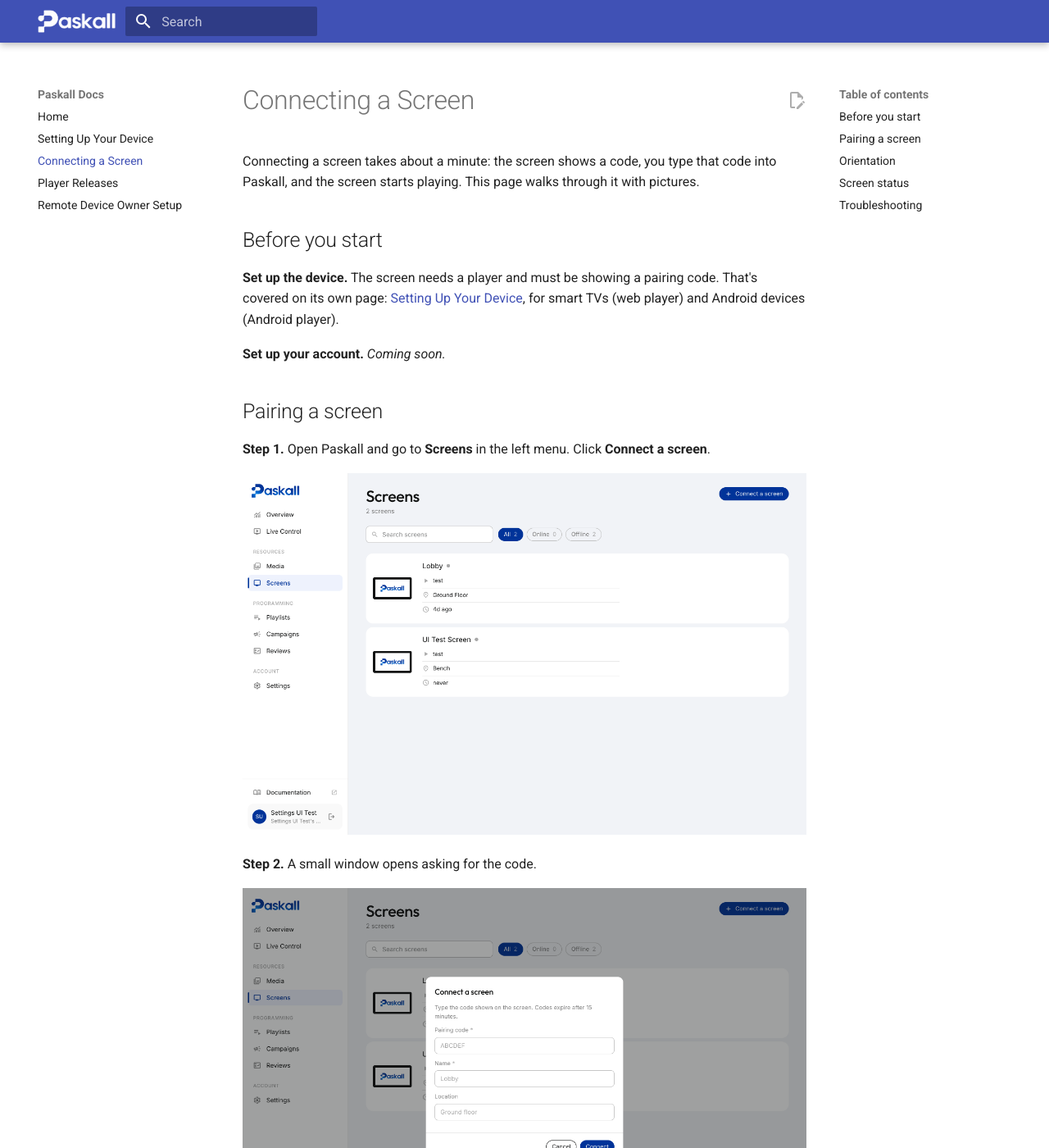
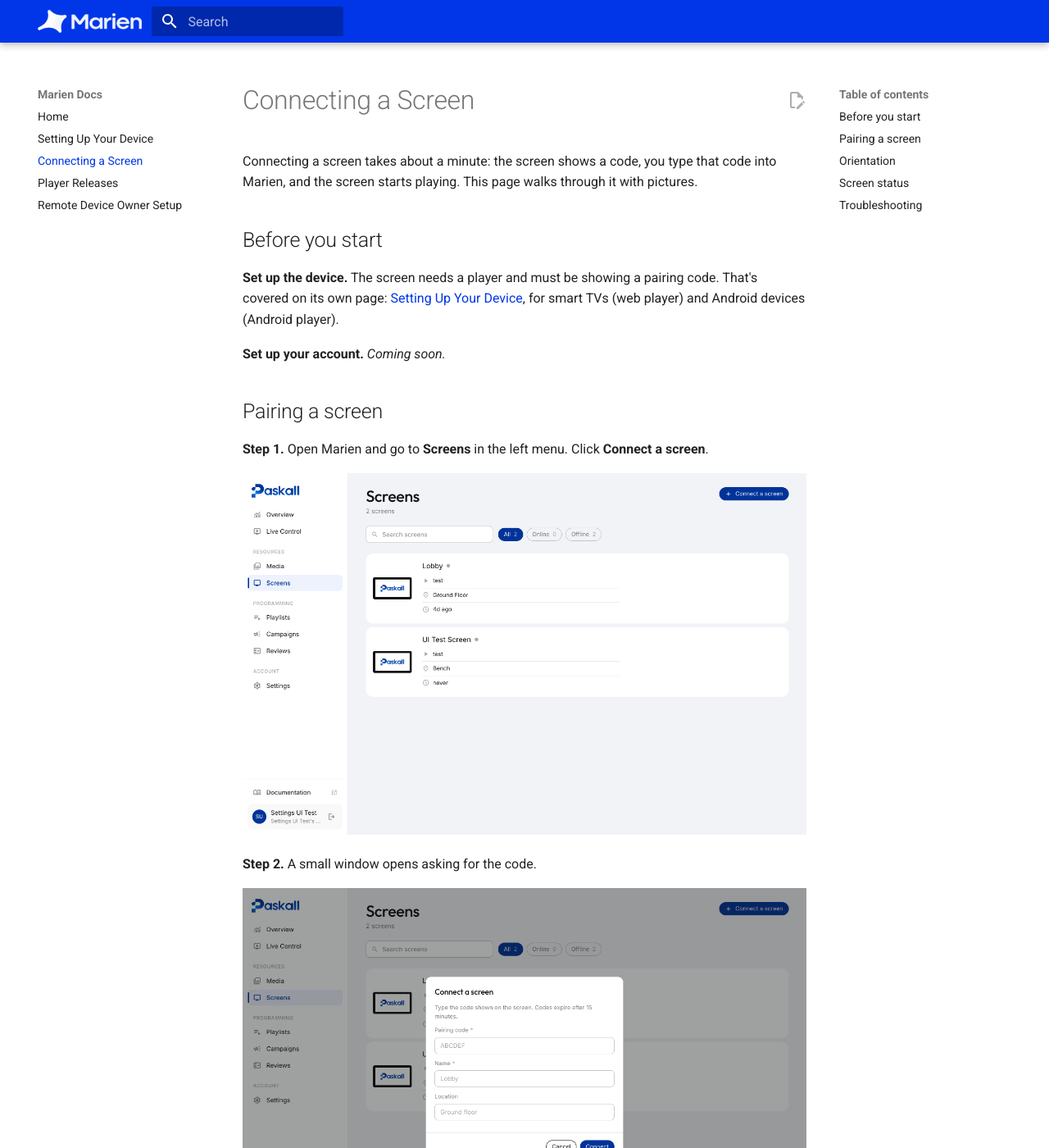
Before and after one commit to brebribre/paskall-docs, an MkDocs documentation site: the page built from docs/connecting-a-screen.md, in a window 1280 px wide and 1400 px high. Shown: the whole window at 82% size. Built offline with MkDocs 1.6.1 and Material for MkDocs 9.7.7, drawn with Linux system fonts in a browser that asks for light colours; comment, search, counter and statistics services are not loaded; some of the changed text lies outside the part shown.

Commit message:
Rebrand to Marien
The guides say Marien and Marien Player throughout, the header carries the white Marien wordmark
and the favicon is the Marien star. The header and links take the Marien blues (brand #0036e8,
gradient #0014d6 → #0083f7) instead of Material's stock indigo, set in stylesheets/extra.css.
The docs.paskall.co.id address and this repo's name are unchanged. The pairing screenshots still
show the old CMS and want re-taking.

Co-Authored-By: Claude Opus 5.5 <noreply@anthropic.com>

```diff
--- a/docs/connecting-a-screen.md
+++ b/docs/connecting-a-screen.md
@@ -1,6 +1,6 @@
 # Connecting a Screen
 
-Connecting a screen takes about a minute: the screen shows a code, you type that code into Paskall, and the screen starts playing. This page walks through it with pictures.
+Connecting a screen takes about a minute: the screen shows a code, you type that code into Marien, and the screen starts playing. This page walks through it with pictures.
 
 ## Before you start
 
@@ -10,7 +10,7 @@ Connecting a screen takes about a minute: the screen shows a code, you type that
 
 ## Pairing a screen
 
-**Step 1.** Open Paskall and go to **Screens** in the left menu. Click **Connect a screen**.
+**Step 1.** Open Marien and go to **Screens** in the left menu. Click **Connect a screen**.
 
 ![The Screens page with the Connect a screen button at the top right](images/pairing/01-screens-page.png)
 
@@ -25,14 +25,14 @@ Connecting a screen takes about a minute: the screen shows a code, you type that
 !!! tip
     The code never contains the letters O, I or L, or the digits 0 and 1, so there is nothing to mix up. Codes stop working after 15 minutes; if yours has expired, the screen shows a new one by itself.
 
-**Step 4.** Click **Connect**. Paskall waits for the screen to answer. This usually takes a few seconds.
+**Step 4.** Click **Connect**. Marien waits for the screen to answer. This usually takes a few seconds.
 
 ![Waiting for the screen to connect](images/pairing/04-connecting.png)
 
-**Step 5.** Once the screen has connected, Paskall needs to know how it is mounted.
+**Step 5.** Once the screen has connected, Marien needs to know how it is mounted.
 
-- **If the screen could tell by itself,** Paskall shows what it found and already uses it. Click **Done**, or **Change** if it's wrong. A screen can tell when it has a motion sensor, like a tablet, or when its Android is already set to a rotation. This needs Paskall Player 1.4.1 or newer.
-- **Otherwise,** Paskall asks. Pick the option where the top of the picture would be at the top of the panel, then click **Done**. A TV box can't tell: the TV looks the same to it whether it hangs straight or sideways.
+- **If the screen could tell by itself,** Marien shows what it found and already uses it. Click **Done**, or **Change** if it's wrong. A screen can tell when it has a motion sensor, like a tablet, or when its Android is already set to a rotation. This needs Marien Player 1.4.1 or newer.
+- **Otherwise,** Marien asks. Pick the option where the top of the picture would be at the top of the panel, then click **Done**. A TV box can't tell: the TV looks the same to it whether it hangs straight or sideways.
 
 You can change it any time on the screen's page.
 
@@ -40,11 +40,11 @@ You can change it any time on the screen's page.
 
 **Step 6.** You land on the screen's own page. The screen itself now shows a "waiting for content" card with its name.
 
-![The new screen's page in Paskall](images/pairing/06-screen-page.png)
+![The new screen's page in Marien](images/pairing/06-screen-page.png)
 
 That's it. To make it play something, put a playlist on it from **Campaigns**. The screen starts playing within a few seconds.
 
-!!! note "If a screen is removed from Paskall"
+!!! note "If a screen is removed from Marien"
     It notices by itself and shows a new pairing code. Nothing needs doing on the hardware. Just connect it again with the new code.
 
 ## Orientation
@@ -62,7 +62,7 @@ The two portrait options matter: a tall screen stood on the other side needs the
 
 ## Screen status
 
-Paskall shows whether a screen is reachable from how long ago it last checked in.
+Marien shows whether a screen is reachable from how long ago it last checked in.
 
 | Status | Last checked in |
 |---|---|
@@ -78,7 +78,7 @@ To check right now, open the screen's page and click **Probe** next to its statu
 This is almost always power or hardware, not pairing. A screen that has been removed or disconnected always shows a code. Check the power connection first.
 
 **The code doesn't work.**
-Open the screen's diagnostics view: hold the top-left corner of the screen for about a second, or tap that corner five times quickly. Compare the server address shown there with the Paskall you are using. If they don't match, the screen was set up for a different server.
+Open the screen's diagnostics view: hold the top-left corner of the screen for about a second, or tap that corner five times quickly. Compare the server address shown there with the Marien you are using. If they don't match, the screen was set up for a different server.
 
 **How do I see what a screen is doing?**
 Hold the top-left corner of the screen for about a second, or tap that corner five times quickly. The five taps also work with a mouse over remote desktop, where holding often doesn't. The diagnostics view shows its name, the server it talks to, the content version, cached data, and the most recent error if there is one.
--- a/docs/stylesheets/extra.css
+++ b/docs/stylesheets/extra.css
@@ -1,4 +1,14 @@
-/* The Paskall wordmark is the header; no site name beside it, no repo button on the right. */
+/* The Marien wordmark is the header; no site name beside it, no repo button on the right. */
 .md-header__button.md-logo img { height: 1.4rem; width: auto; }
 .md-header__title { display: none; }
 .md-header__source { display: none; }
+
+/* The Marien blues, the same as the CMS's (signage-cms frontend/src/style.css): the header and
+   links in the identity blue, the logo gradient's ends for its lighter and darker shades. */
+:root {
+  --md-primary-fg-color: #0036e8;
+  --md-primary-fg-color--light: #2b63ff;
+  --md-primary-fg-color--dark: #0014d6;
+  --md-accent-fg-color: #0083f7;
+  --md-typeset-a-color: #0036e8;
+}
--- a/mkdocs.yml
+++ b/mkdocs.yml
@@ -1,8 +1,8 @@
-# Paskall Docs — built and published by .github/workflows/deploy.yml on every push to main.
+# Marien Docs — built and published by .github/workflows/deploy.yml on every push to main.
 # To add a page: put a .md file in docs/ and list it under `nav` below.
 
-site_name: Paskall Docs
-site_description: Guides for running screens on Paskall.
+site_name: Marien Docs
+site_description: Guides for running screens on Marien.
 site_url: https://docs.paskall.co.id/
 
 # The pencil on every page opens that page in GitHub's editor — that is how the team edits.
@@ -12,13 +12,13 @@ edit_uri: edit/main/docs/
 
 theme:
   name: material
-  logo: images/paskall-wordmark-white.png
+  logo: images/marien-wordmark-white.png
   favicon: images/favicon.png
   language: en
   palette:
     scheme: default
-    primary: indigo
-    accent: blue
+    primary: custom       # the Marien blues, set in stylesheets/extra.css
+    accent: custom
   features:
     - content.action.edit    # the "edit this page" pencil
     - content.code.copy      # copy button on every command
```
Also changed, not shown: README.md (+2 -2 lines), docs/index.md (+2 -2 lines), docs/player-releases.md (+1 -1 lines), docs/setting-up-your-device.md (+9 -9 lines), docs/images/favicon.png, docs/images/marien-wordmark-white.png (added), docs/images/paskall-wordmark-white.png (deleted).
